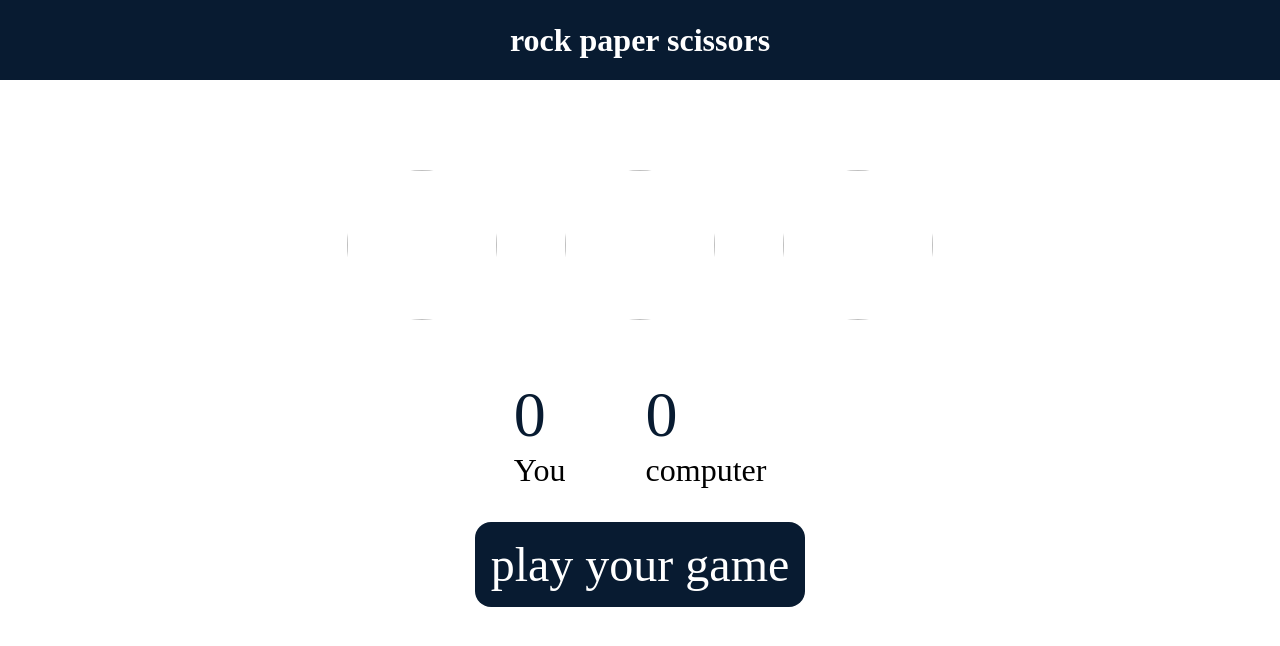
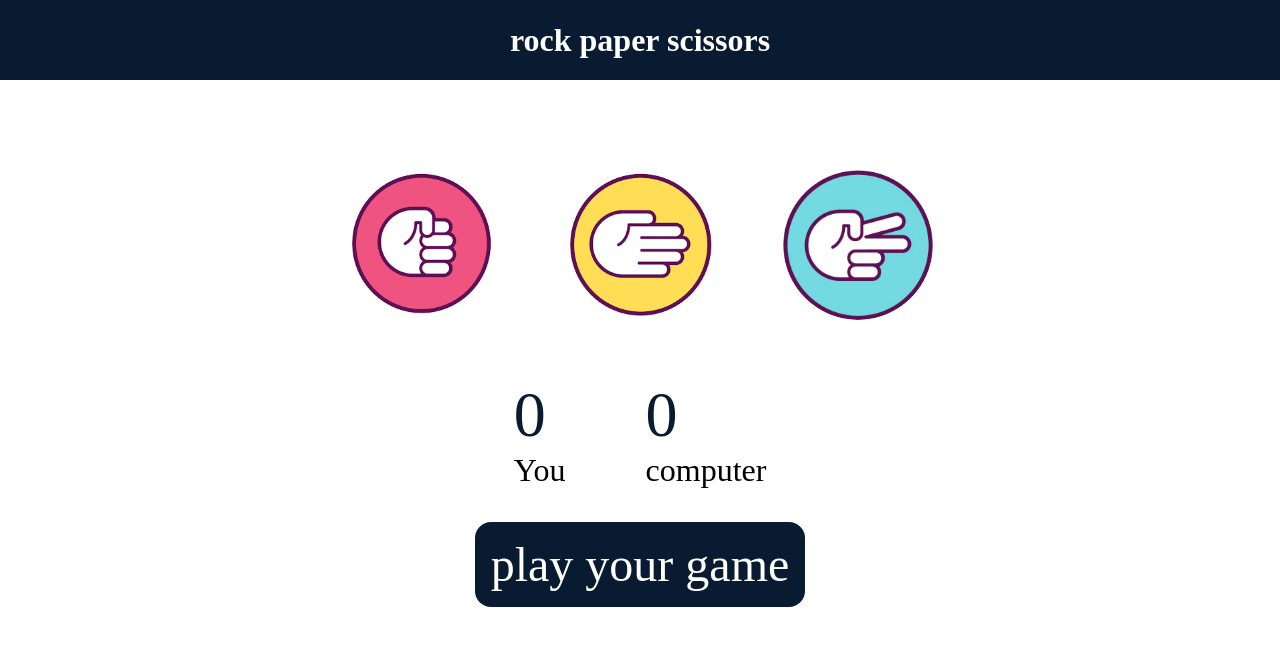
Before and after one commit to shruthikabde/rock-paper-scissor-game, a plain HTML site: page index.html in a window 1280 px wide. Drawn offline with Linux system fonts and the light colour scheme.

Commit message:
Updated index.html with latest changes

```diff
--- a/index.html
+++ b/index.html
@@ -12,13 +12,13 @@
      <h1>rock paper scissors</h1>
      <div class="choices">
           <div class="choice" id="rock">
-               <img src="/images/rock.png" alt="">
+               <img src="rock.png" alt="">
           </div>
           <div class="choice" id="paper">
-               <img src="/images/paper.png" alt="">
+               <img src="paper.png" alt="">
           </div>
           <div class="choice" id="scissors">
-               <img src="/images/sicissor.jpg" alt="">
+               <img src="sicissor.jpg" alt="">
           </div>
      </div>
      <div class="board">
```
